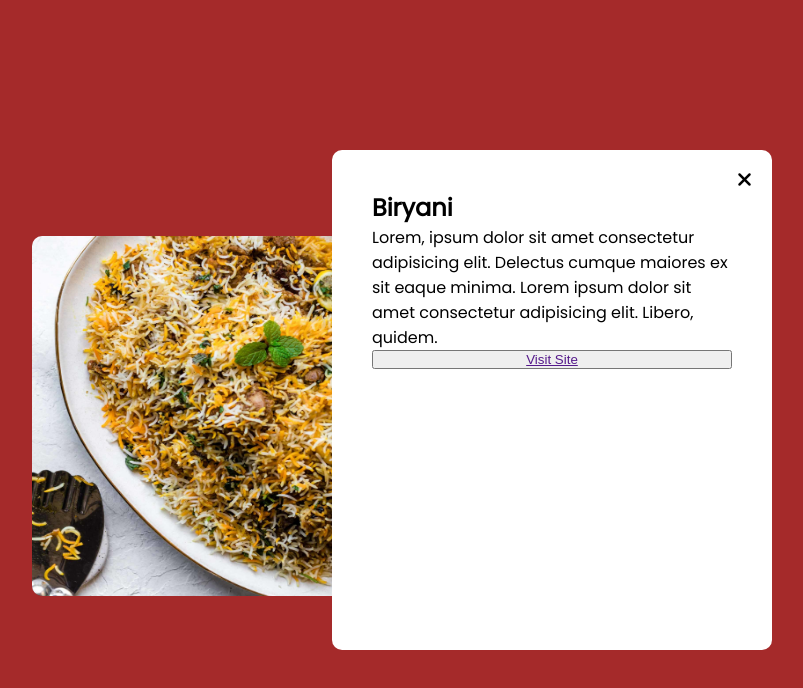
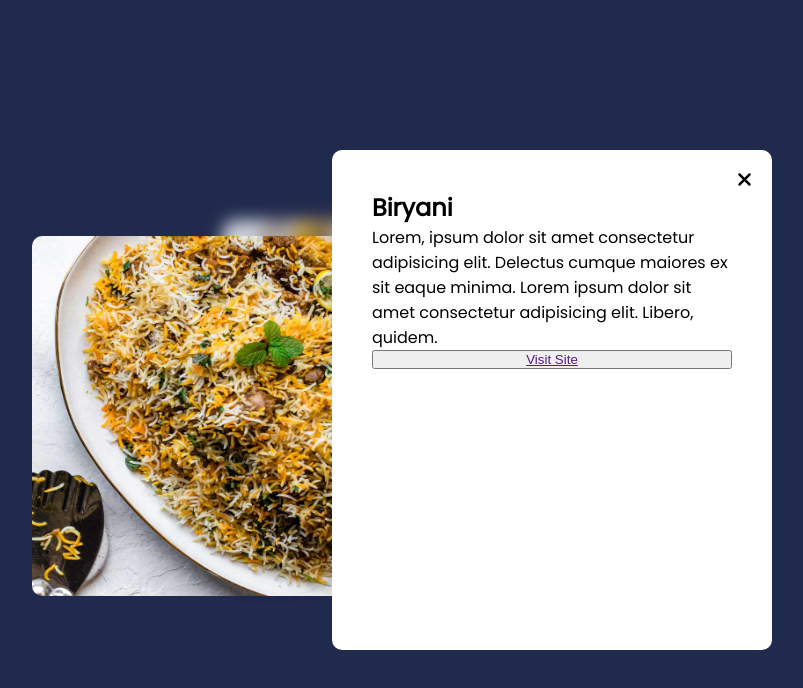
Before and after one commit to TheSouharda/Recipe-App, a plain HTML site: page index.html in a window 1280 px wide. Shown: the whole page, without its empty margins (268-1071 px from the left). Drawn offline with Linux system fonts and the light colour scheme.

Commit message:
added card pop-2 css

```diff
--- a/style.css
+++ b/style.css
@@ -11,7 +11,8 @@
 :root {
   --cards-width: 300px;
   --cards-height: 360px;
-  --body-bg: #212b4e;
+  --body-bg: rgb(33, 43, 78);
+  --body-bg-blur: rgba(33, 43, 78, 0.2);
   --font-color: #fff;
   --font-family: "Poppins", sans-serif;
 }
@@ -128,7 +129,9 @@ body {
 
 .popup-view {
   z-index: 4;
-  background: brown;
+
+  background: var(--body-bg-blur);
+  backdrop-filter: blur(8px);
   position: fixed;
   top: 0;
   left: 0;
@@ -150,7 +153,7 @@ body {
 
 .popup-card .food-img {
   z-index: 2;
-  background: brown;
+  background: transparent;
   position: relative;
   display: flex;
   justify-content: center;
```
